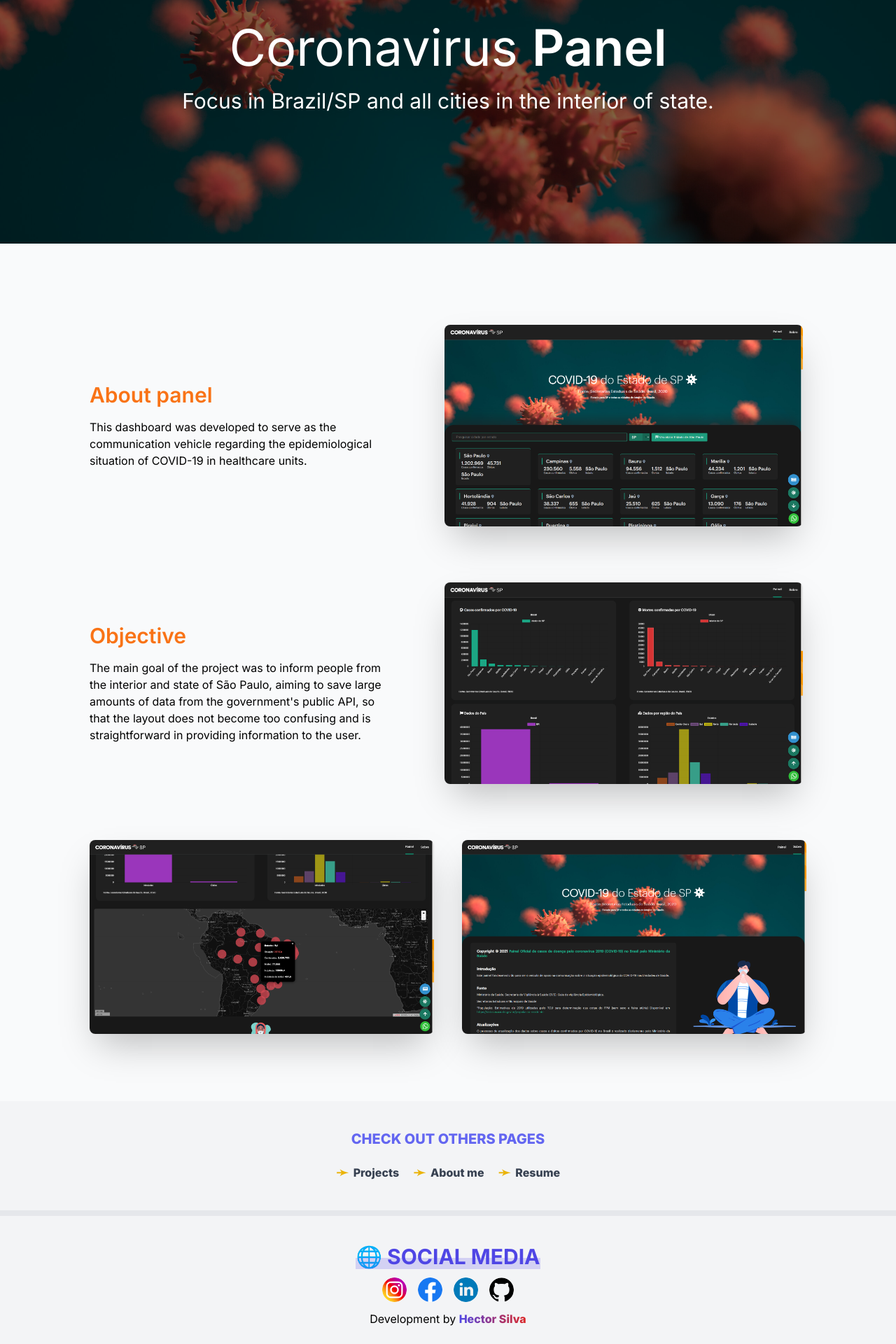
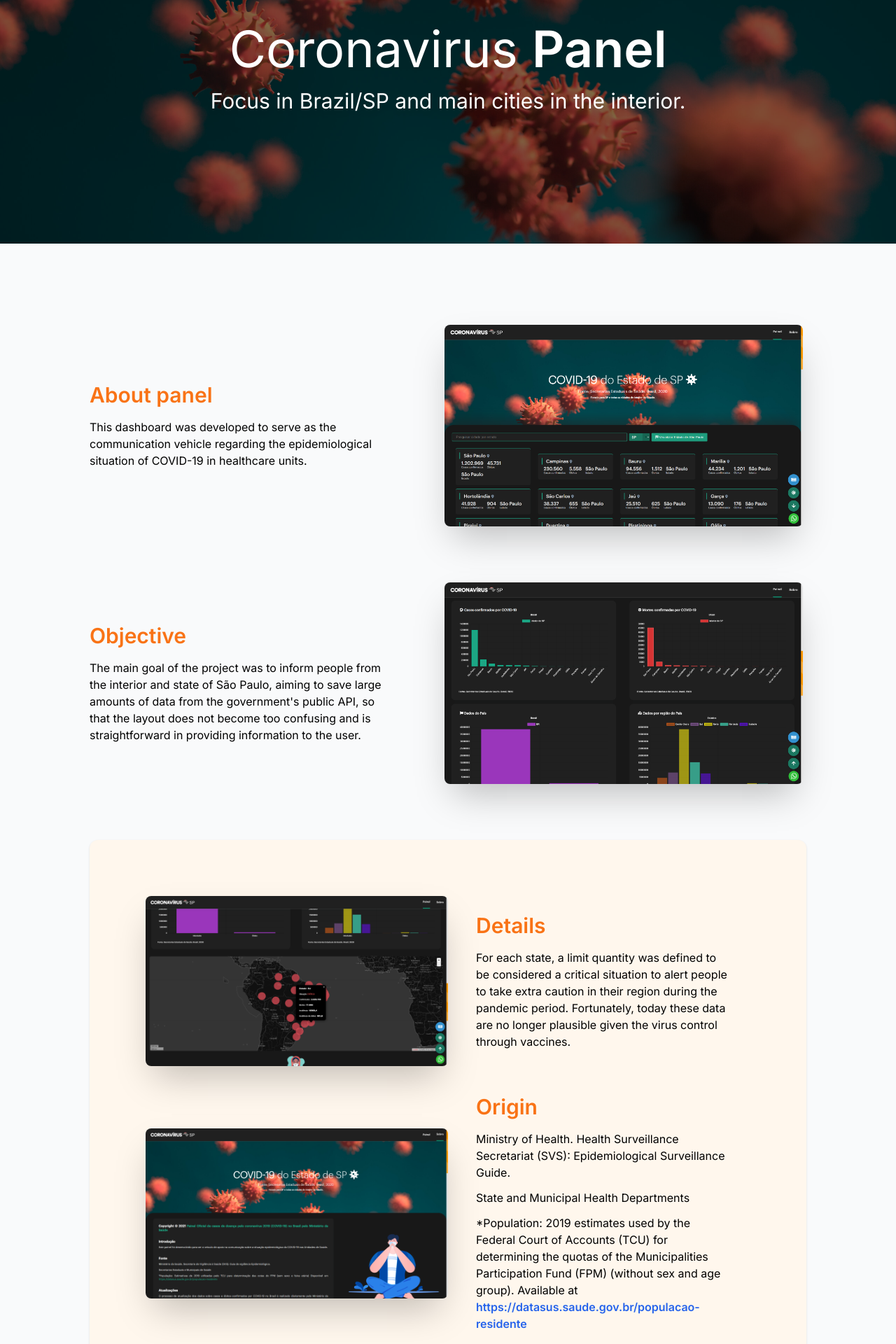
Before and after one commit to HectorFront/hectorfront.github.io, a Next.js app: page /covid-panel in a window 1280 px wide. Shown: the part 220-2140 px from the top of the page at 70% size. Built offline with nearby package versions, Linux system fonts and the light colour scheme.

Commit message:
add: origin and details covid panel

```diff
--- a/src/components/header/index.jsx
+++ b/src/components/header/index.jsx
@@ -24,12 +24,12 @@ const Header = memo(() => {
                             <div className="h-1 w-0 bg-red-600 transition-all absolute duration-300 group-hover:w-full"/>
                         </li>
                     </Link>
-                    <a target="_blank" href="assets/me.pdf">
+                    <Link href="/assets/me.pdf" target="_blank">
                         <li className="group relative border-b-4 border-transparent hover:border-b-red-600 text-gray-400 hover:text-black transition">
                             Resume
                             <div className="h-1 w-0 bg-red-600 transition-all absolute duration-300 group-hover:w-full"/>
                         </li>
-                    </a>
+                    </Link>
                 </ul>
             </nav>
         </header>
--- a/src/components/more/index.jsx
+++ b/src/components/more/index.jsx
@@ -15,7 +15,7 @@ export const MoreExperiences = () => {
                         <div className="text-xl mr-2 text-yellow-500">➛</div> About me
                     </div>
                 </Link>
-                <Link href="/assets/me.pdf">
+                <Link href="/assets/me.pdf" target="_blank">
                     <div className="hover:text-yellow-500 cursor-pointer flex flex-row items-center">
                         <div className="text-xl mr-2 text-yellow-500">➛</div> Resume
                     </div>
--- a/src/pages/about.jsx
+++ b/src/pages/about.jsx
@@ -40,7 +40,7 @@ const About = memo(() => {
                             <h5 className="text-gray-400 font-bold text-xl">About me</h5>
                             <h1 className="text-black font-bold text-4xl mt-2">Hello!</h1>
                             <p className="mt-4">
-                                I'm Hector, a Lead Front-end Engineer Senior at the <a target="_blank" href="https://fulltime.com.br/solucoes/fullcam/" className="transition duration-300 cursor-pointer border-b-2 border-transparent hover:border-red-500 text-red-600">@FullCam</a> team.
+                                I'm Hector, Front-end Engineer on the <a target="_blank" href="https://fulltime.com.br/solucoes/fullcam/" className="transition duration-300 cursor-pointer border-b-2 border-transparent hover:border-red-500 text-red-600">@FullCam</a> team.
                                 In 2021, I founded <a target="_blank" href="https://www.mexpenses.net" className="transition duration-300 cursor-pointer border-b-2 border-transparent hover:border-indigo-500 text-indigo-600">@Mexpenses</a> with
                                 just an idea to make my daily finances easier. Since then, it has become something of extreme importance to my users and to me today.
                                 Since 2019, I have 5 years of professional experience, always seeking to learn, improve, and learn about new technologies in the market.
--- a/src/pages/covid-panel.jsx
+++ b/src/pages/covid-panel.jsx
@@ -18,12 +18,12 @@ const CovidPanel = memo(() => {
                         className="absolute w-full bg-cover bg-no-repeat h-full bg-[url('/assets/article_covidpanel_banner.jpeg')]"
                         style={{ backgroundPosition: "center 50%", transform: `translate3d(0, ${scrollY * .3}px, 0)`, zIndex: -1 }}
                     />
-                    <div className="px-5 w-full h-full bg-black bg-opacity-50 flex items-center justify-center flex-col">
-                        <h1 className="text-7xl text-white leading-none mb-5">
+                    <div className="px-5 relative overflow-hidden w-full h-full bg-black bg-opacity-50 flex items-center justify-center flex-col">
+                        <h1 className="text-5xl lg:text-7xl text-white leading-none mb-5">
                             Coronavirus <strong className="font-semibold">Panel</strong>
                         </h1>
-                        <p className="text-3xl text-white drop-shadow-xl leading-10">
-                            Focus in Brazil/SP and all cities in the interior of state.
+                        <p className="text-2xl lg:text-3xl text-white drop-shadow-xl leading-10">
+                            Focus in Brazil/SP and main cities in the interior.
                         </p>
                     </div>
                 </div>
@@ -52,12 +52,34 @@ const CovidPanel = memo(() => {
                         <div className="w-full xl:w-6/12">
                             <img src="assets/article_covidpanel_image2.png" width="100%" className="rounded-lg shadow-2xl" alt="Graph"/>
                         </div>
-                        <div className="flex flex-row flex-wrap justify-between gap-10 xl:flex-nowrap">
-                            <div className="w-full">
+                        <div className="py-10 px-5 xl:p-20 bg-orange-50 flex flex-row flex-wrap items-center gap-10 rounded-xl shadow">
+                            <div className="w-full xl:w-6/12">
                                 <img src="assets/article_covidpanel_image3.png" width="100%" className="rounded-lg shadow-2xl" alt="Map"/>
                             </div>
-                            <div className="w-full">
+                            <div className="w-full xl:w-5/12">
+                                <div className="flex flex-col justify-start gap-4">
+                                    <h1 className="text-3xl font-semibold text-orange-500">Details</h1>
+                                    <p>
+                                        For each state, a limit quantity was defined to be considered a critical situation to alert people to take extra caution in their region during the pandemic period.
+                                        Fortunately, today these data are no longer plausible given the virus control through vaccines.
+                                    </p>
+                                </div>
+                            </div>
+                            <div className="w-full xl:w-6/12">
                                 <img src="assets/article_covidpanel_image4.png" width="100%" className="rounded-lg shadow-2xl" alt="About"/>
+                            </div>
+                            <div className="w-full xl:w-5/12">
+                                <div className="flex flex-col justify-start gap-4">
+                                    <h1 className="text-3xl font-semibold text-orange-500">Origin</h1>
+                                    <ul>
+                                        <li>Ministry of Health. Health Surveillance Secretariat (SVS): Epidemiological Surveillance Guide.</li>
+                                        <li className="my-3">State and Municipal Health Departments</li>
+                                        <li>
+                                            *Population: 2019 estimates used by the Federal Court of Accounts (TCU) for determining the quotas of the Municipalities Participation Fund (FPM) (without sex and age group).
+                                            Available at <a href="https://datasus.saude.gov.br/populacao-residente" target="_blank" className="text-blue-600 font-semibold">https://datasus.saude.gov.br/populacao-residente</a>
+                                        </li>
+                                    </ul>
+                                </div>
                             </div>
                         </div>
                     </div>
--- a/src/pages/etecmam.jsx
+++ b/src/pages/etecmam.jsx
@@ -19,10 +19,10 @@ const EtecMAM = memo(() => {
                         style={{ backgroundPosition: "center 50%", transform: `translate3d(0, ${scrollY * .3}px, 0)`, zIndex: -1 }}
                     />
                     <div className="px-5 w-full h-full bg-black bg-opacity-50 flex items-center justify-center flex-col">
-                        <h1 className="text-7xl text-white leading-none mb-5">
+                        <h1 className="text-5xl lg:text-7xl text-white leading-none mb-5">
                             Etec MAM <strong className="font-semibold">Website</strong>
                         </h1>
-                        <p className="text-3xl text-white drop-shadow-xl leading-10">
+                        <p className="text-2xl lg:text-3xl text-white drop-shadow-xl leading-10">
                             Technical, Systems Development | Final Paper 2019
                         </p>
                     </div>
--- a/src/pages/whatsapp.jsx
+++ b/src/pages/whatsapp.jsx
@@ -19,10 +19,10 @@ const WhatsAppLocal = memo(() => {
                         style={{ backgroundPosition: "center 50%", transform: `translate3d(0, ${scrollY * .3}px, 0)`, zIndex: -1 }}
                     />
                     <div className="px-5 w-full h-full bg-black bg-opacity-50 flex items-center justify-center flex-col">
-                        <h1 className="text-7xl text-white leading-none mb-5">
+                        <h1 className="text-5xl lg:text-7xl text-white leading-none mb-5">
                             WhatsApp <strong className="font-semibold">Local</strong>
                         </h1>
-                        <p className="text-3xl text-white drop-shadow-xl leading-10">
+                        <p className="text-2xl lg:text-3xl text-white drop-shadow-xl leading-10">
                             Copy of WhatsApp SPA with Pure JavaScript
                         </p>
                     </div>
```
Also changed, not shown: src/pages/index.js (+9 -7 lines), 1 other file (tests, documents, lock files or other folders).
